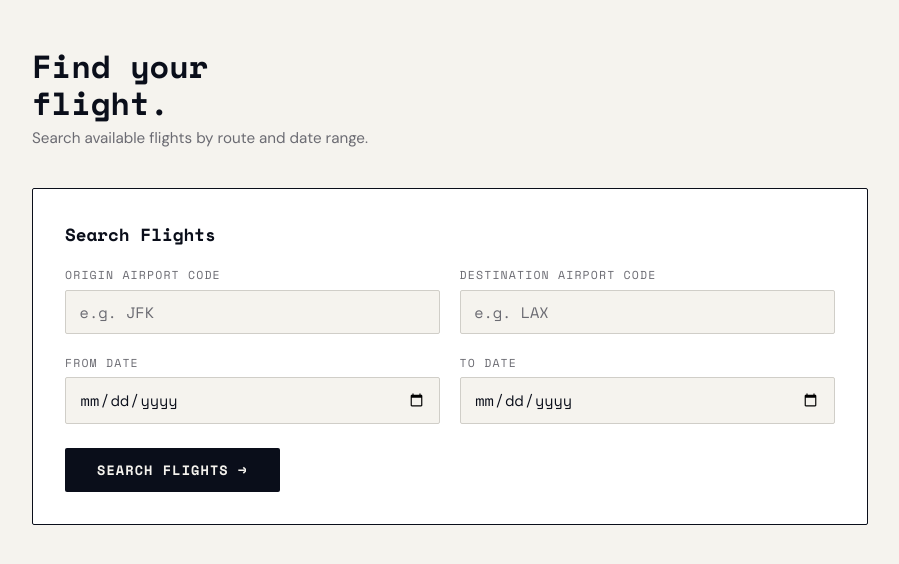
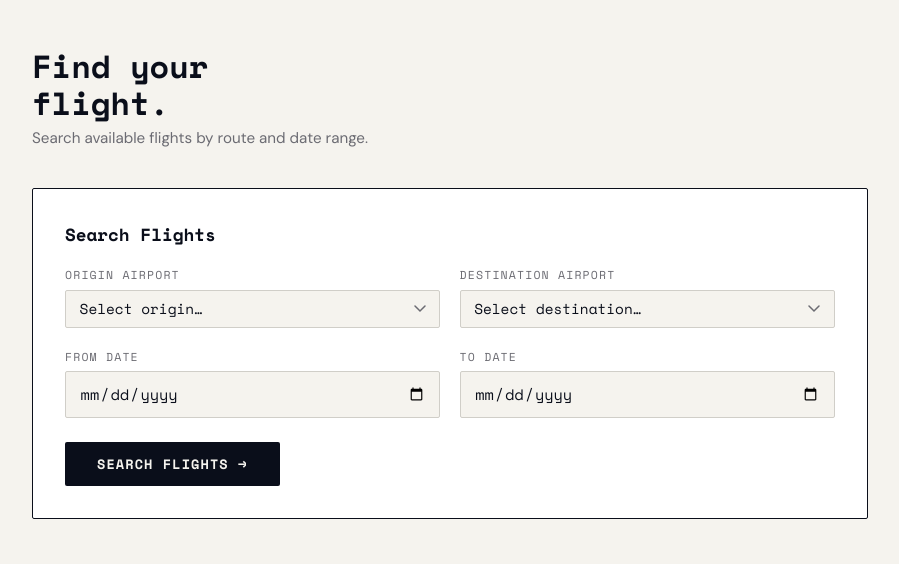
Before and after one commit to shaahid-ahmed/SkySearch, a Flask app: page / in a window 1280 px wide. Shown: the part 56-620 px from the top of the page, without its empty margins (190-1089 px from the left). Run offline with Flask 3, Linux system fonts and the light colour scheme; a database or web service that is not in the repository returns one stand-in record (values such as "Sample title"); some libraries are stand-ins or nearby versions.

Commit message:
Update airport input fields to use select dropdowns

```diff
--- a/templates/index.html
+++ b/templates/index.html
@@ -1,5 +1,5 @@
 {% extends "base.html" %}
-{% block title %}SkySearch - Find Flights{% endblock %}
+{% block title %}SkySearch — Find Flights{% endblock %}
 
 {% block content %}
 <h1>Find your<br>flight.</h1>
@@ -10,28 +10,28 @@
   <form method="POST" action="/">
     <div class="form-grid">
       <div class="form-group">
-        <label for="origin">Origin Airport Code</label>
-        <input
-          type="text"
-          id="origin"
-          name="origin"
-          maxlength="3"
-          placeholder="e.g. JFK"
-          value="{{ form.get('origin', '') }}"
-          required
-        />
+        <label for="origin">Origin Airport</label>
+        <select id="origin" name="origin" required>
+          <option value="" disabled {% if not form.get('origin') %}selected{% endif %}>Select origin…</option>
+          {% for ap in airports %}
+          <option value="{{ ap.airport_code }}"
+            {% if form.get('origin') == ap.airport_code %}selected{% endif %}>
+            {{ ap.airport_code }} — {{ ap.city }} ({{ ap.name }})
+          </option>
+          {% endfor %}
+        </select>
       </div>
       <div class="form-group">
-        <label for="destination">Destination Airport Code</label>
-        <input
-          type="text"
-          id="destination"
-          name="destination"
-          maxlength="3"
-          placeholder="e.g. LAX"
-          value="{{ form.get('destination', '') }}"
-          required
-        />
+        <label for="destination">Destination Airport</label>
+        <select id="destination" name="destination" required>
+          <option value="" disabled {% if not form.get('destination') %}selected{% endif %}>Select destination…</option>
+          {% for ap in airports %}
+          <option value="{{ ap.airport_code }}"
+            {% if form.get('destination') == ap.airport_code %}selected{% endif %}>
+            {{ ap.airport_code }} — {{ ap.city }} ({{ ap.name }})
+          </option>
+          {% endfor %}
+        </select>
       </div>
       <div class="form-group">
         <label for="date_from">From Date</label>
```
